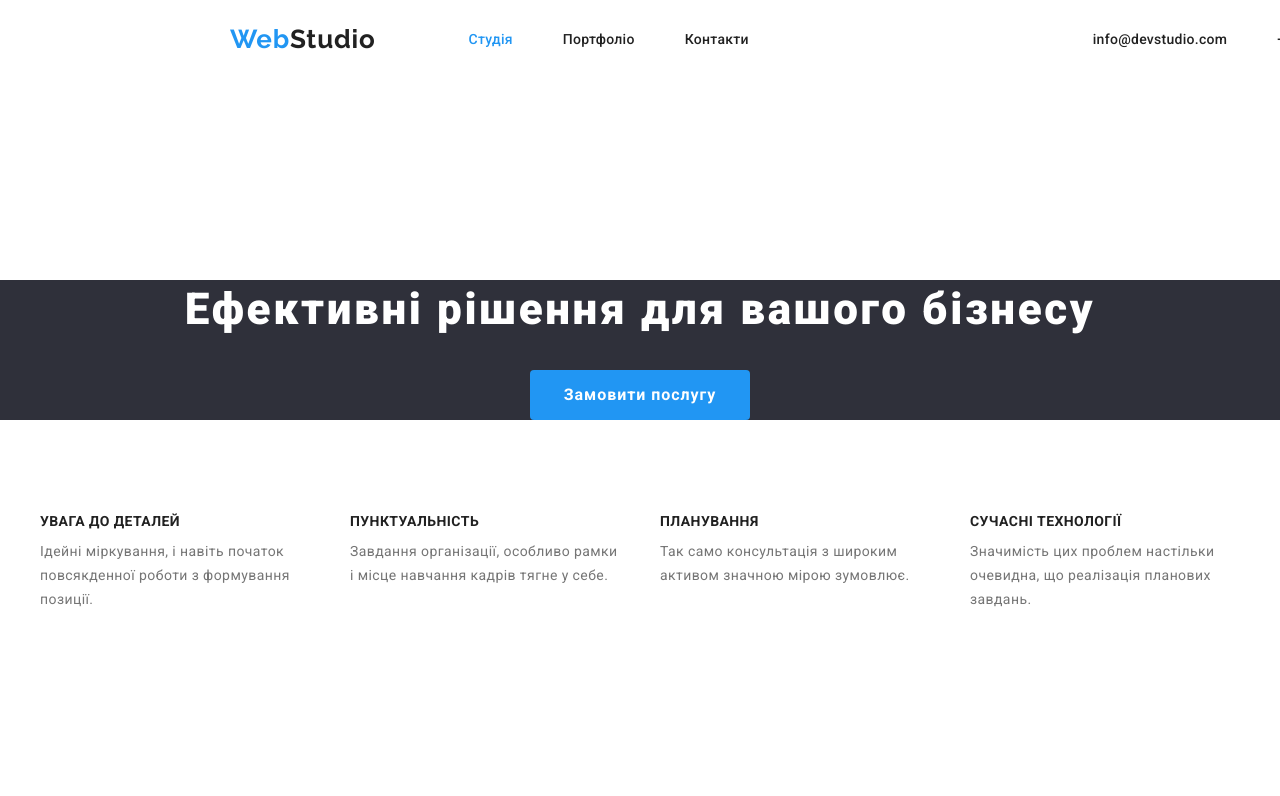
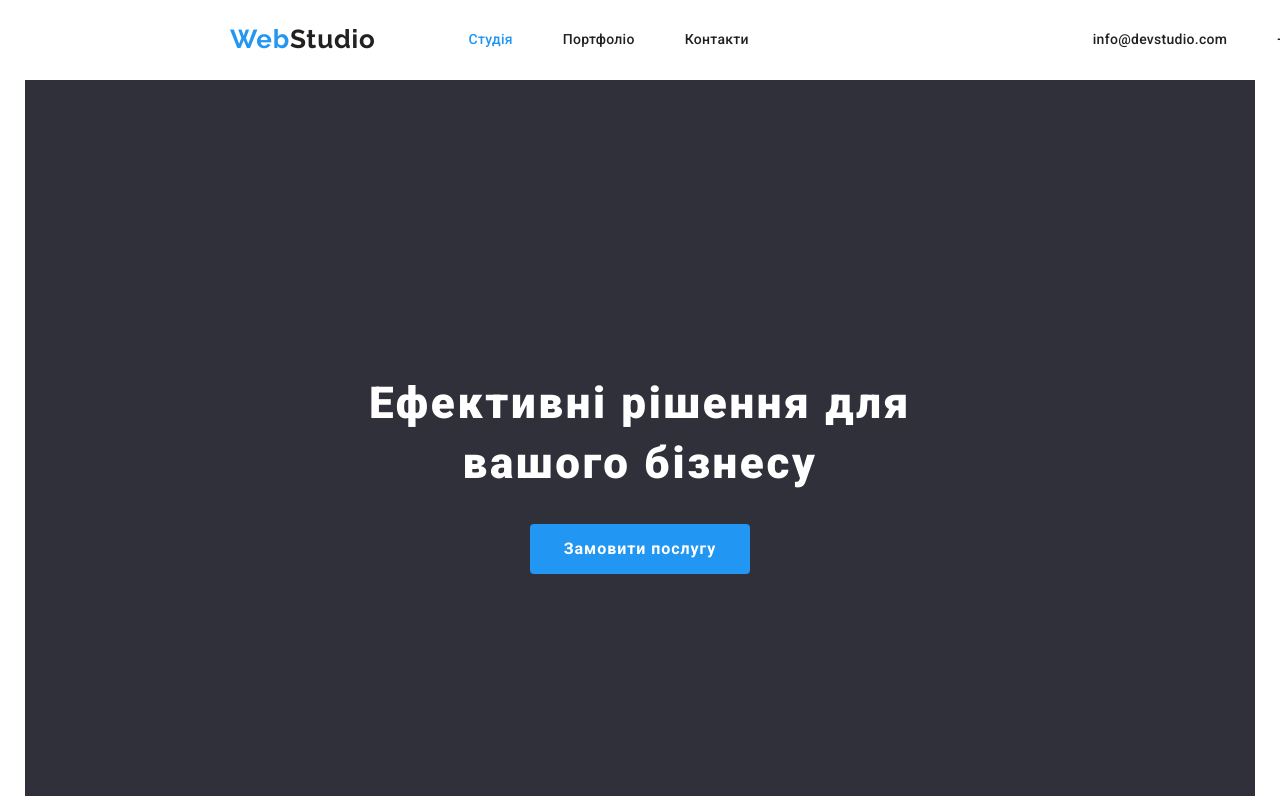
Before and after one commit to romadoc22/goit-markup-hw-03, a plain HTML site: page index.html in a window 1280 px wide. Shown: the top 796 px of the page. Drawn offline with nearby package versions, Linux system fonts and the light colour scheme.

Commit message:
fix folders

```diff
--- a/css/styles.css
+++ b/css/styles.css
@@ -92,6 +92,7 @@ ul {
   display: flex;
   align-items: center;
   width: 1600px;
+  border-bottom: 1px;
 }
 
 .site-nav {
@@ -157,24 +158,27 @@ ul {
 /* hero */
 
 .hero {
+  display: block;
+
   background-color: var(--primary-background-color);
   text-align: center;
 }
 
 .hero-title {
+  display: block;
   color: var(--pimary-white-color);
   font-weight: 900;
   font-size: 44px;
   line-height: 1.36;
   letter-spacing: 0.06em;
-  margin-top: 200px;
+  padding-top: 200px;
   margin-bottom: 30px;
 }
 
 /* button */
 
 .hero-button {
-  display: inline-block;
+  display: block;
   padding: 10px 34px;
   min-width: 216px;
   text-align: center;
@@ -188,7 +192,9 @@ ul {
   background-color: var(--accent-color);
   cursor: pointer;
   border: none;
-  margin: 0;
+  margin-left: auto;
+  margin-right: auto;
+  margin-bottom: 200px;
 }
 
 .link :hover,
@@ -235,7 +241,7 @@ ul {
 .list-examples {
   display: flex;
   flex-wrap: nowrap;
-  justify-content: flex-start;
+  justify-content: space-around;
   /* width: 1170px; */
   margin: 0;
 }
--- a/index.html
+++ b/index.html
@@ -38,10 +38,13 @@
   </header>
   <main>
     <!-- Головний баннер -->
-    <section class="section hero">
-      <h1 class="hero-title">Ефективні рішення для вашого бізнесу</h1>
-      <button type="button" class="hero-button">Замовити послугу</button>
-    </section>
+    <div class="container hero">
+      <section class="section-hero">
+        <h1 class="hero-title">Ефективні рішення для <br> вашого бізнесу</h1>
+        <button type="button" class="hero-button">Замовити послугу</button>
+      </section>
+    </div>
+
     <!-- preferens -->
     <section class="section-preferens">
       <div class="container preferens">
```
